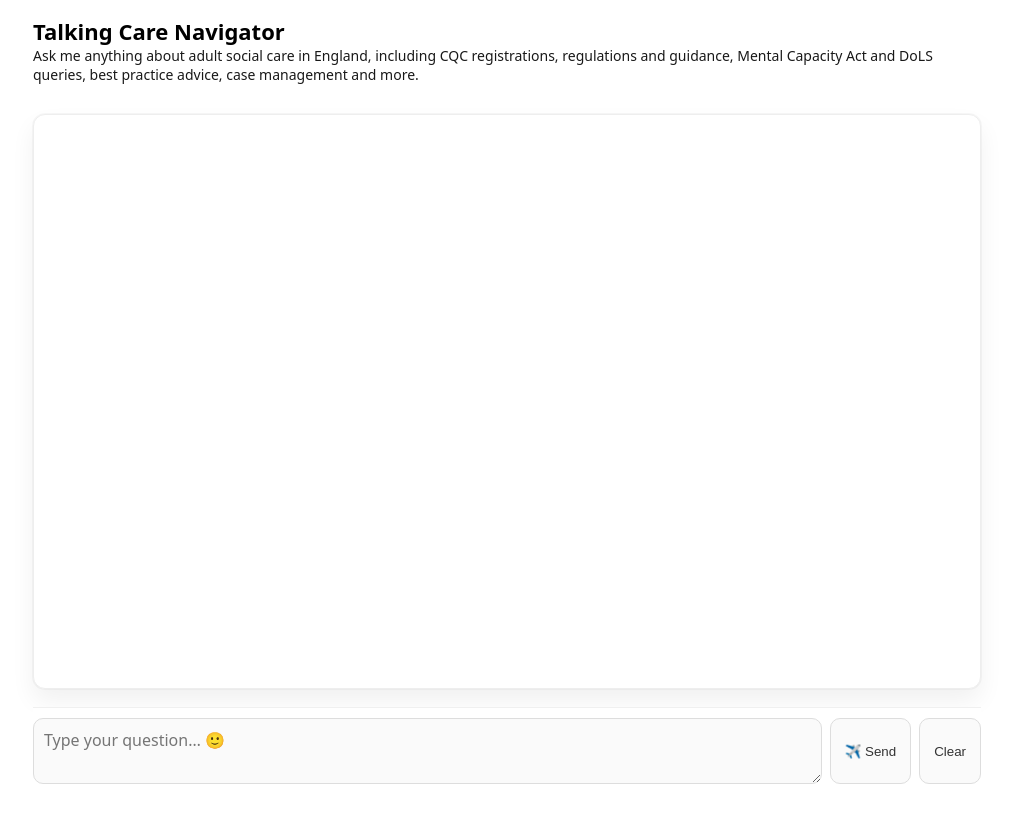
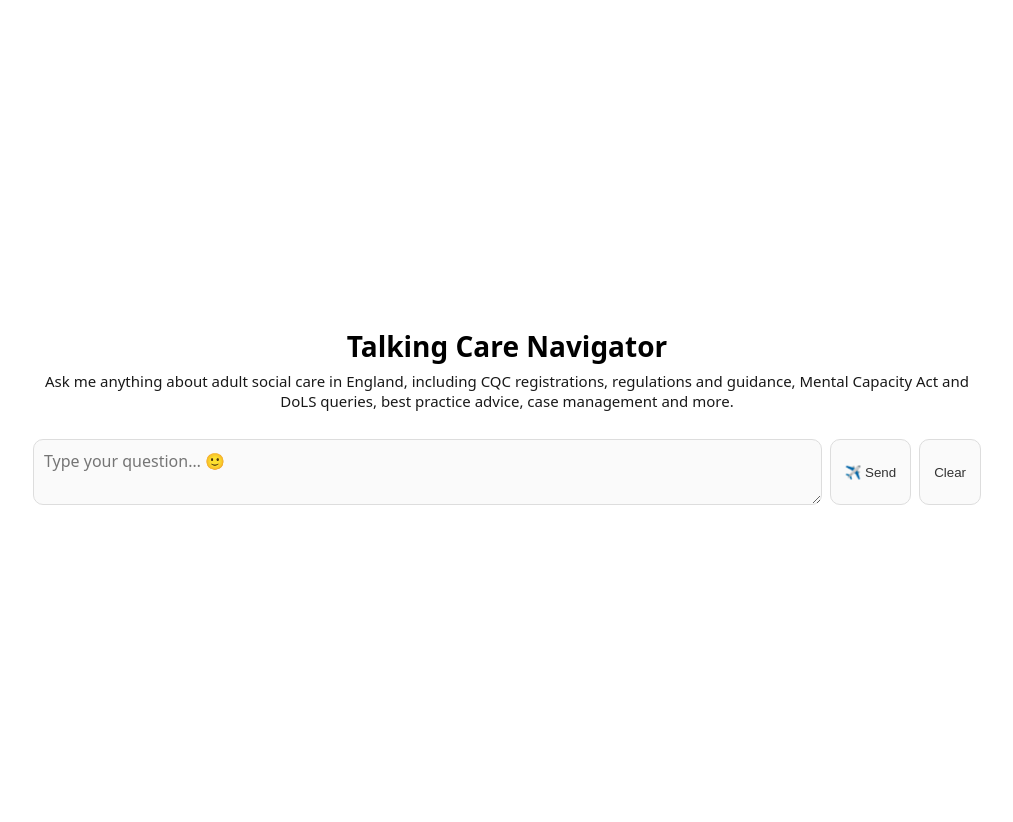
Before and after one commit to chrissrevett-spec/tc-assistant-proxy, a plain HTML site: page public/widget.html in a window 1280 px wide. Both pictures are taken after a click on the button "Clear". Shown: the whole page, without its empty margins (133-1146 px from the left). Before the commit the page ends 800 px from the top, so only its background shows below. Drawn offline with nearby package versions, Linux system fonts and the light colour scheme.

Commit message:
Update widget.html

```diff
--- a/public/widget.html
+++ b/public/widget.html
@@ -16,11 +16,21 @@
 
     /* Shell */
     .shell { width: 100%; max-width: 980px; margin: 0 auto; min-height: 100dvh; display: flex; flex-direction: column; }
-    .wrap { flex: 1; padding: 16px; display: flex; flex-direction: column; gap: 12px; }
+    .wrap { flex: 1; padding: 16px; display: flex; flex-direction: column; gap: 12px; transition: min-height .2s ease; }
+
+    /* --- Centered "empty state" --- */
+    .wrap.centered {
+      min-height: 100dvh;
+      justify-content: center; /* center content vertically */
+    }
+    .wrap.centered .header { text-align: center; }
+    .wrap.centered #status { display: none; }
+    .wrap.centered .chat { display: none; } /* hide chat until the first response starts */
+    .wrap.centered .inputbar { border-top: none; }
 
     /* Header */
-    h1 { margin: 0; font-size: 22px; }
-    .sub { margin: 0; font-size: 14px; color: #000; opacity: .9; }
+    .header h1 { margin: 0 0 6px; font-size: 28px; }
+    .header .sub { margin: 0; font-size: 15px; color: #000; opacity: .9; }
     #status { font-size: 12px; color: #555; min-height: 18px; }
 
     /* Chat area */
@@ -50,10 +60,7 @@
       box-shadow: 0 1px 2px rgba(0,0,0,.04);
       overflow: hidden;
     }
-
-    .msg.user .bubble {
-      background: #FFF; border-color: #ddd;
-    }
+    .msg.user .bubble { background: #FFF; border-color: #ddd; }
 
     /* Bubble header (title row) */
     .bubble-head {
@@ -62,9 +69,7 @@
     }
 
     /* Copy button */
-    .bubble-actions {
-      margin-left: auto; display: flex; gap: 6px;
-    }
+    .bubble-actions { margin-left: auto; display: flex; gap: 6px; }
     .copy-btn {
       border: 1px solid #ddd; background: #FAFAFA; color: #333; border-radius: 6px;
       font-size: 12px; padding: 2px 6px; cursor: pointer;
@@ -87,9 +92,7 @@
     .bubble-content tr:nth-child(even) td { background: #fcfcfc; }
 
     /* Sources footer */
-    .sources {
-      margin-top: 10px; padding-top: 8px; border-top: 1px dashed #e5e5e5; font-size: 13px; color: #444;
-    }
+    .sources { margin-top: 10px; padding-top: 8px; border-top: 1px dashed #e5e5e5; font-size: 13px; color: #444; }
     .sources .title { font-weight: 600; margin-bottom: 6px; }
 
     /* Input bar */
@@ -119,8 +122,9 @@
 </head>
 <body>
   <div class="shell">
-    <div class="wrap">
-      <div>
+    <!-- Add 'centered' class initially; JS will remove it once streaming begins -->
+    <div class="wrap centered" id="wrap">
+      <div class="header">
         <h1>Talking Care Navigator</h1>
         <p class="sub">Ask me anything about adult social care in England, including CQC registrations, regulations and guidance, Mental Capacity Act and DoLS queries, best practice advice, case management and more.</p>
         <div id="status"></div>
@@ -148,18 +152,20 @@
 
     // --- UI elements
     const API_BASE = location.origin.replace(/\/$/, "");
-    const $chat = document.getElementById("chat");
-    const $in = document.getElementById("tc-input");
-    const $send = document.getElementById("tc-ask-stream");
+    const $wrap  = document.getElementById("wrap");
+    const $chat  = document.getElementById("chat");
+    const $in    = document.getElementById("tc-input");
+    const $send  = document.getElementById("tc-ask-stream");
     const $clear = document.getElementById("tc-clear");
-    const $status = document.getElementById("status");
+    const $status= document.getElementById("status");
 
-    // Markdown config (no header IDs; HTML allowed but sanitized later)
+    // Markdown config
     marked.setOptions({ mangle: false, headerIds: false });
 
     // Helpers
     function setStatus(t) { $status.textContent = t || ""; $chat.setAttribute("aria-busy", t ? "true" : "false"); }
     function scrollToBottom() { $chat.scrollTop = $chat.scrollHeight; }
+    function enterActiveMode() { $wrap.classList.remove("centered"); } // reveal chat and normal layout
 
     // Create a message bubble
     function createMsg(role, headerText, withCopy = false) {
@@ -254,6 +260,9 @@
 
     // SSE parsing + rendering
     async function askStream(prompt) {
+      // We’re leaving centered mode as soon as the interaction starts
+      enterActiveMode();
+
       // Add user bubble
       createMsg("user", "You").content.textContent = prompt;
 
@@ -438,6 +447,8 @@
       $chat.innerHTML = "";
       $in.value = "";
       setStatus("");
+      // Return to centred empty state after clearing
+      $wrap.classList.add("centered");
     });
   </script>
 </body>
```
